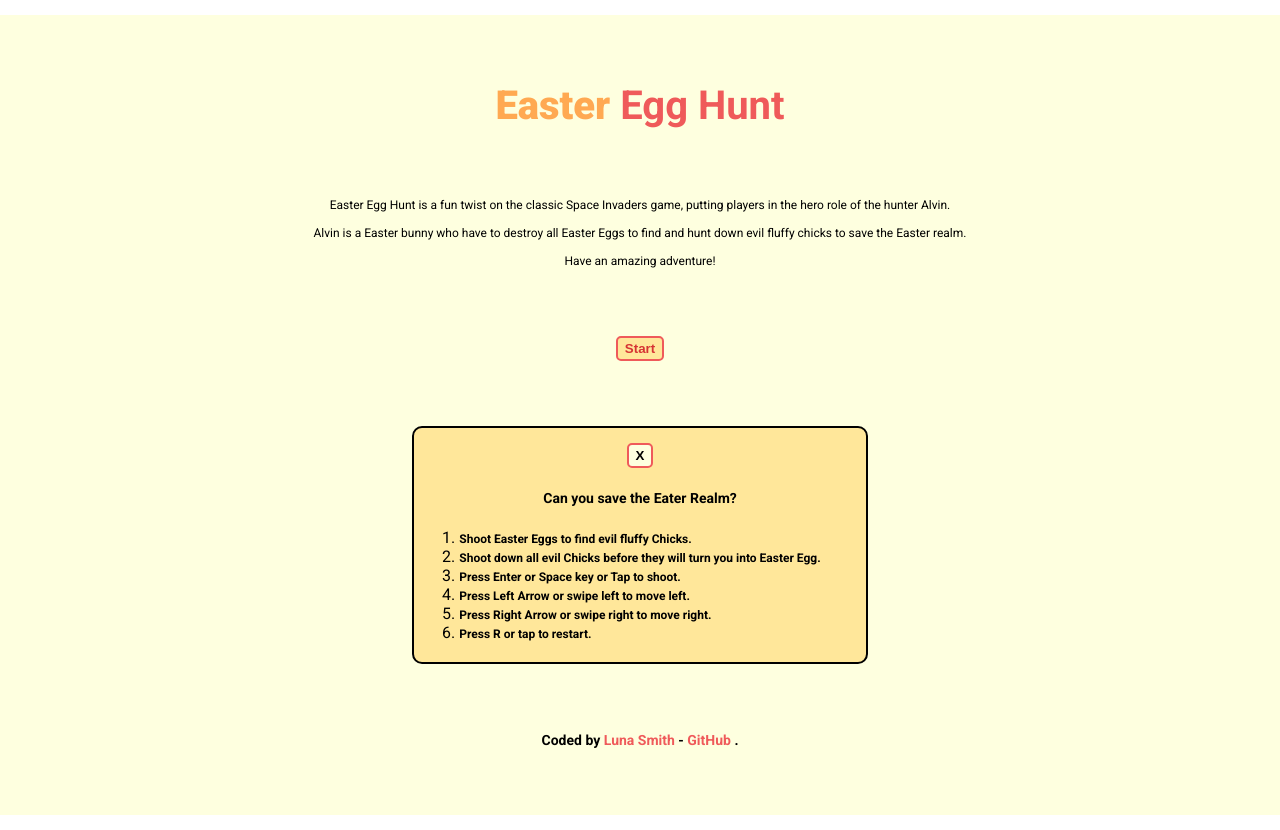
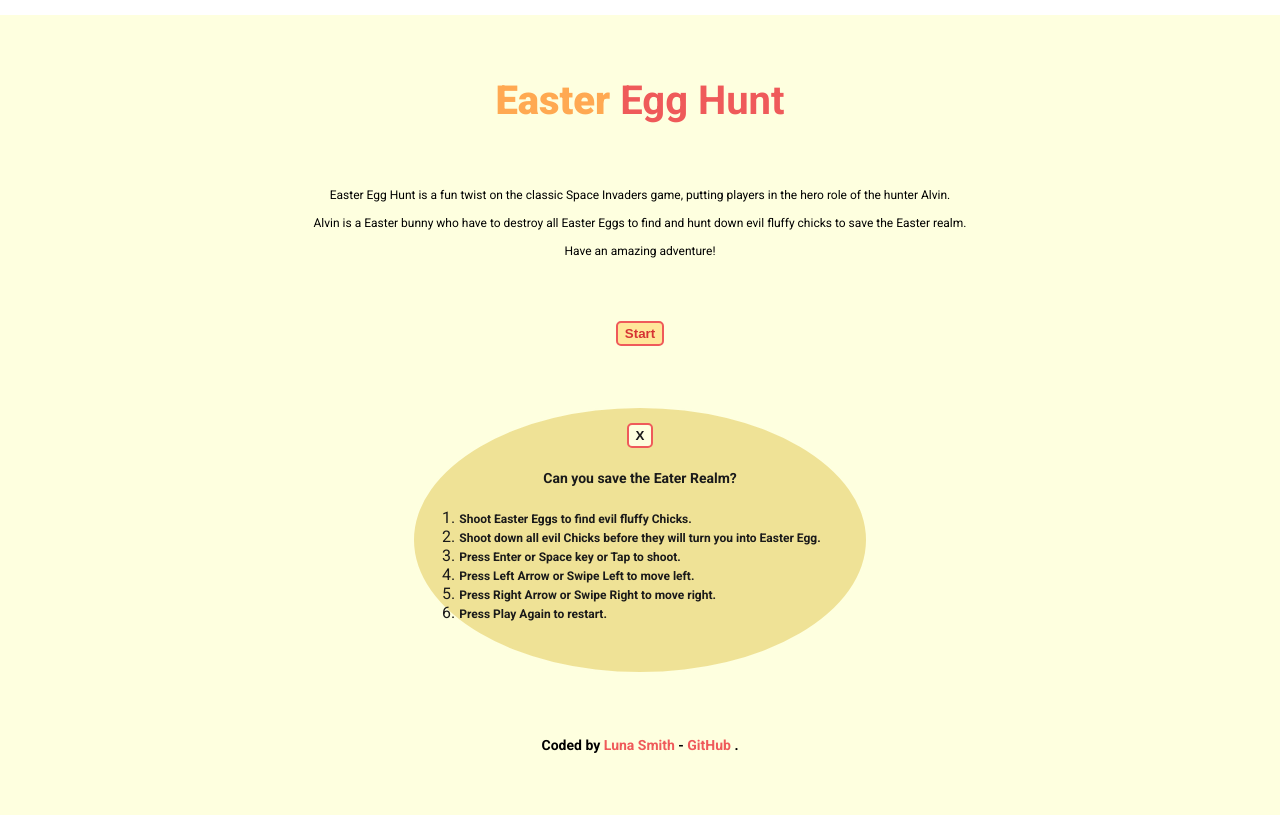
Before and after one commit to Lu-Smith/easter-mobile-game-vue, a Vue app: page / in a window 1280 px wide. Both pictures are taken after a click on the button "Instructions". Built offline with nearby package versions, Linux system fonts and the light colour scheme.

Commit message:
Updated InstructionComponent.vue

```diff
--- a/src/components/InstructionComponent.vue
+++ b/src/components/InstructionComponent.vue
@@ -15,14 +15,14 @@
                     <h4>Press <span>Enter</span> or <span>Space</span> key or <span>Tap</span> to shoot.</h4>
                 </li>
                 <li>
-                    <h4>Press <span>Left Arrow</span> or <span>swipe left</span> to move left.</h4>
+                    <h4>Press <span>Left Arrow</span> or <span>Swipe Left</span> to move left.</h4>
                 </li>
                 <li>
-                    <h4>Press <span>Right Arrow</span> or <span>swipe right</span> to move right.</h4>
+                    <h4>Press <span>Right Arrow</span> or <span>Swipe Right</span> to move right.</h4>
                 </li>
 
                 <li>
-                    <h4>Press <span>R</span> or <span>tap</span> to restart.</h4>
+                    <h4>Press <span>Play Again</span> to restart.</h4>
                 </li>
             </ol>
         </div>
@@ -41,13 +41,14 @@ const showInstructions = () => {
 
 <style scoped>
     .instructionsContainer {
-        border: 2px solid black;
-        padding: 15px 45px 20px 45px;
-        border-radius: 10px;
-        background-color: #ffe79a;
+        border: 2px solid #feffdf;
+        padding: 15px 45px 50px 45px;
+        border-radius: 50%;
+        background-color: #efe296;
+        color: #1a1a1a;;
     }
     .infoButton {
-        color: #000;
+        color: #1a1a1a;;
         margin-bottom: 20px;
         background-color: #feffdf;
     }
```
